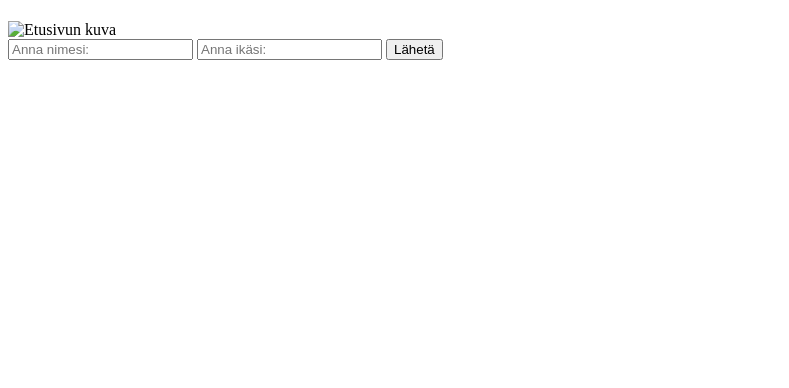
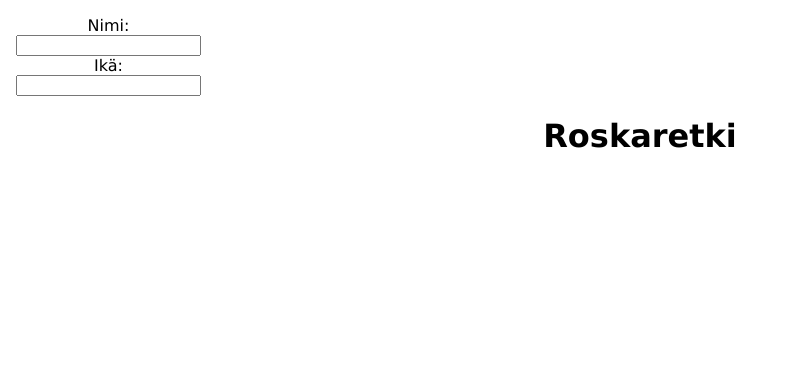
Before and after one commit to tiiby/Web-kehitysprojekti, a plain HTML site: page static/index.html in a window 1280 px wide. Shown: the whole page, without its empty margins (0-789 px from the left). Drawn offline with Linux system fonts and the light colour scheme.

Commit message:
HTML ja CSS aloittelua

```diff
--- a/static/index.html
+++ b/static/index.html
@@ -8,15 +8,29 @@
     <link href="style.css" rel="stylesheet">
 </head>
 <body>
-    <header>
-        <h1></h1>
-        <img src="" alt="Etusivun kuva">
-    </header>
-    <form id="nimijaikä">
-        <input name="nimi" type="text" placeholder="Anna nimesi:"/>
-        <input age="ikä" type="text" placeholder="Anna ikäsi:"/>
-        <input name="submit" type="submit" value="Lähetä" />
-    </form>
+    <main class="kokosivu">
+        <header>
+            <div id="kirjautuminen">
+                <form>
+                    <label for="nimi">Nimi:</label><br>
+                    <input type="text" id="nimi" name="nimi"><br>
+                    <label for="ika">Ikä:</label><br>
+                    <input type="number" id="ika" name="ika">
+                </form>
+            </div>
+            <h1>Roskaretki</h1>
+        </header>
+        <div id="peli">
+            <div id="kuvitus">
 
+            </div>
+            <div id="ohjeteksti">
+
+            </div>
+            <div id="toiminnot">
+
+            </div>
+        </div>
+    </main>
 </body>
 </html>
--- a/static/style.css
+++ b/static/style.css
@@ -0,0 +1,37 @@
+.kokosivu {
+    width: 100%;
+    margin: auto;
+}
+
+html {
+    font-family: Verdana;
+}
+
+body {
+    margin: 0;
+}
+
+header {
+    padding: 1rem;
+    text-align: center;
+}
+
+#kirjautuminen {
+    display: flex;
+    margin-right: auto;
+}
+
+#kuvitus {
+    align-content: center;
+    padding: 2rem;
+}
+
+#ohjeteksti {
+    text-align: center;
+    padding: 2rem;
+}
+
+#toiminnot {
+    align-items: center;
+    padding: 2rem;
+}
```
